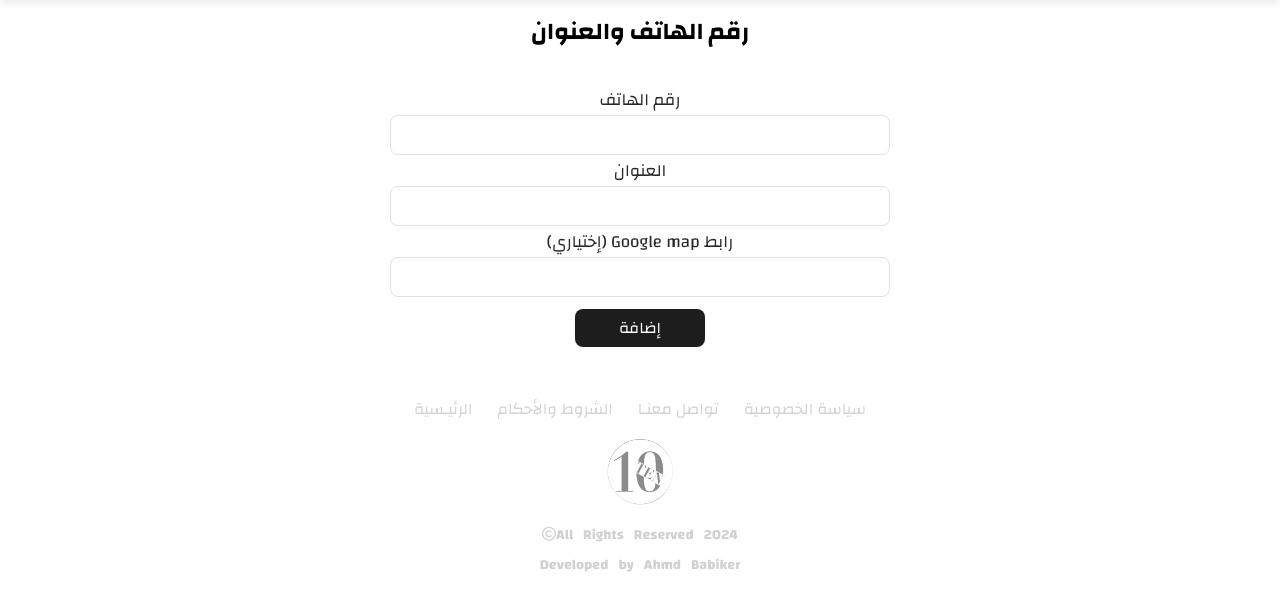
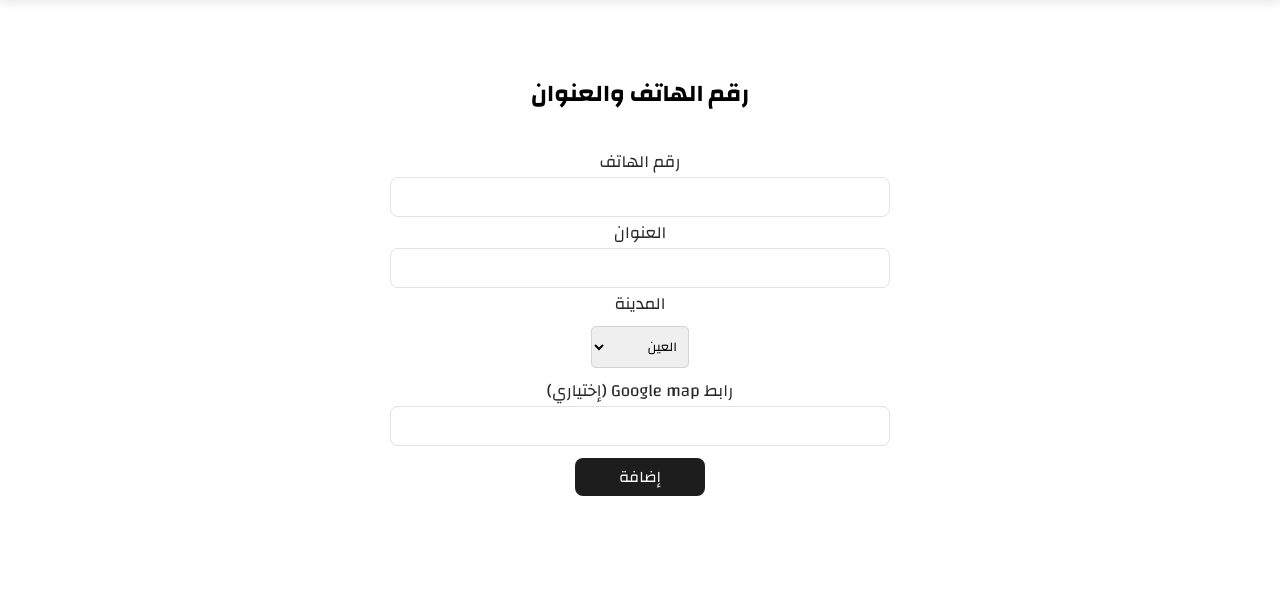
Before and after one commit to Ahmdbabiker/Ten10Coffee, a Django app: page /accounts/add_address/ in a window 1280 px wide. Shown: the part 100-711 px from the top of the page. Run offline with Django 4.2, Linux system fonts and the light colour scheme.

Commit message:
Upadtes from host

```diff
--- a/static/css/style.css
+++ b/static/css/style.css
@@ -681,7 +681,7 @@
 .cart_detail .taking-sides .nvv{
     display: flex;
     flex-wrap: wrap;
-    width: 60%;
+    width: 200%;
 }
 .cart_detail .taking-sides .products .pro-desc{
     width: 60%;
--- a/templates/add_shipping.html
+++ b/templates/add_shipping.html
@@ -54,7 +54,8 @@
     {{message}}
     {% endfor%}
     <!--login -->
-    <div class="login">
+    <div class="login" style="position: absolute; top: 50%; left: 50%; transform: translate(-50%, -50%);width:100%">
+
         <div class="container">
             <h2> رقم الهاتف والعنوان</h2>
             <div class="title-form">
@@ -64,9 +65,19 @@
                     <input type="number" name="phoneno" required><br>
                     <label>العنوان </label><br>
                     <input type="text" name="address" required><br>
+                     <label>المدينة</label><br>
+                <select name="city" style="border-radius:5px">
+                    <option value="العين">العين</option>
+                    <option value="الهير">الهير</option>
+                    <option value="الفقع">الفقع</option>
+                    <option value="سويحان">سويحان</option>
+                    <option value="ناهل">ناهل</option>
+                    <option value="مدينه اخرى">مدينه اخرى</option>
+                </select><br>
                     <label> رابط Google map (إختياري)</label><br>
                     <input type="url" name="home_locate"><br>
                     <input type="submit" class="login" value="إضافة">
+
                 </form>
             </div>
         </div>
@@ -79,24 +90,7 @@
 
 
          <!--footer start-->
-         <div class="footer">
-            <!--<div class="container">-->
-                <div class="taking-footer">
 
-                    <div class="taking-links">
-                        <a href="#">سياسة الخصوصية</a>
-                        <a href="#">تواصل معنـا </a>
-                        <a href="#">الشروط والأحكام </a>
-                        <a href="#"> الرئيـسية</a>
-                    </div>
-                    <div class="log">
-                      <img src="{% static 'images/tenten.png' %}" height="75px" width="75px"><br>
-                      <small>All Rights Reserved 2024<i class="fa-regular fa-copyright"></i></small>
-                      <br><small>Developed by Ahmd Babiker</small>
-                  </div>
-                </div>
-
-        </div>
     <!--footer end-->
     <!--footer -->
 
```
Also changed, not shown: templates/customer_details.html (+4 -5 lines), templates/loginn.html (+1 -18 lines), templates/signup.html (+1 -18 lines).
